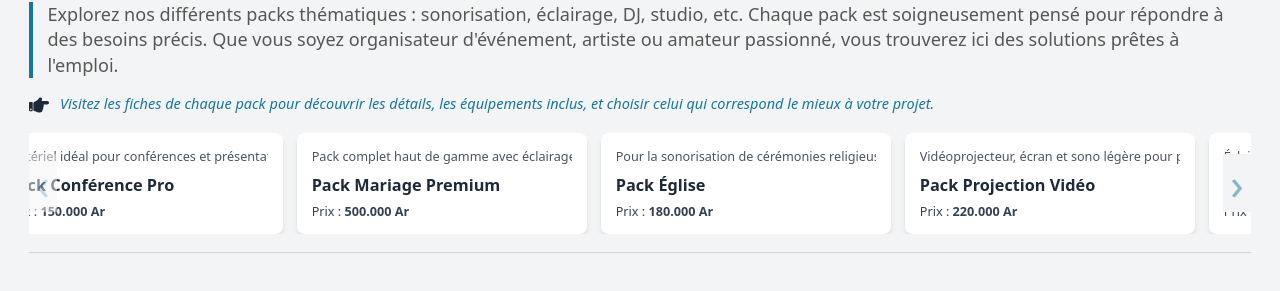
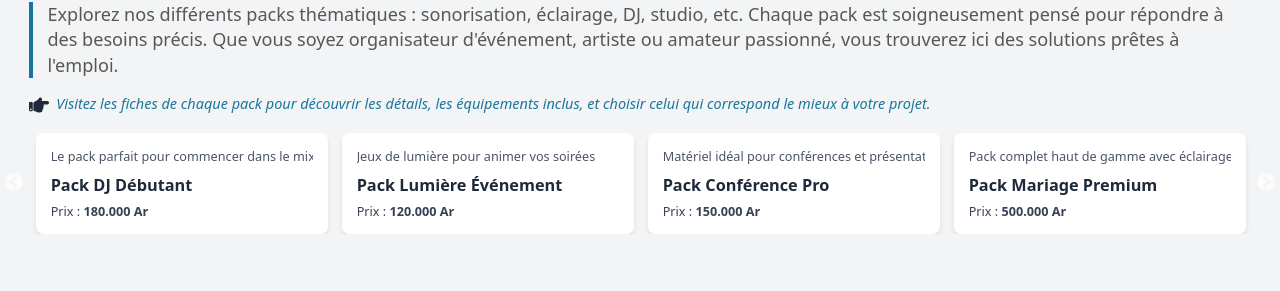
Before and after one commit to Ngitangita/beloyalit-Reservation-Sono, a React (Vite) app: page / in a window 1280 px wide. Shown: the part 486-777 px from the top of the page. Built offline with nearby package versions, Linux system fonts and the light colour scheme; no server answers.

Commit message:
feat: modifié le slide packs en slick carousel

```diff
--- a/src/components/clientHome/Packs.tsx
+++ b/src/components/clientHome/Packs.tsx
@@ -1,7 +1,9 @@
 import { Link } from "react-router-dom";
 import type { MaterielType } from "~/types/types";
-import { useRef, useState, useEffect, useCallback } from "react";
 import { FaThumbsUp, FaHandPointRight } from "react-icons/fa";
+import Slider from "react-slick";
+import "slick-carousel/slick/slick.css";
+import "slick-carousel/slick/slick-theme.css";
 
 type Props = {
   materiels: (MaterielType & { path: string })[];
@@ -12,52 +14,40 @@ export default function Packs({
   materiels,
   autoScrollIntervalMs = 5000,
 }: Props) {
-  const carouselRef = useRef<HTMLDivElement>(null);
-  const [atStart, setAtStart] = useState(true);
-  const [atEnd, setAtEnd] = useState(false);
-
-  const update = useCallback(() => {
-    const cont = carouselRef.current;
-    if (!cont) return;
-    setAtStart(cont.scrollLeft === 0);
-    setAtEnd(cont.scrollLeft + cont.clientWidth >= cont.scrollWidth - 1);
-  }, []);
-
-  useEffect(() => {
-    const c = carouselRef.current;
-    if (!c) return;
-    c.addEventListener("scroll", update);
-    update();
-    return () => c.removeEventListener("scroll", update);
-  }, [update]);
-
-  const scrollBy = useCallback((amt: number) => {
-    carouselRef.current?.scrollBy({ left: amt, behavior: "smooth" });
-  }, []);
-
-  const scroll = useCallback(
-    (dir: "prev" | "next") => {
-      const cont = carouselRef.current;
-      if (!cont) return;
-      scrollBy(
-        dir === "next" ? cont.clientWidth * 0.8 : -cont.clientWidth * 0.8
-      );
+  const settings = {
+    dots: false,
+    infinite: true,
+    speed: 500,
+    slidesToShow: 4,
+    slidesToScroll: 1,
+    autoplay: true,
+    autoplaySpeed: autoScrollIntervalMs,
+    arrows: true,
+    responsive: [
+      {
+        breakpoint: 1024,
+        settings: {
+          slidesToShow: 2,
         },
-    [scrollBy]
-  );
-
-  useEffect(() => {
-    const id = setInterval(() => {
-      const cont = carouselRef.current;
-      if (!cont) return;
-      if (cont.scrollLeft + cont.clientWidth >= cont.scrollWidth - 1) {
-        scrollBy(-cont.scrollLeft);
-      } else {
-        scroll("next");
-      }
-    }, autoScrollIntervalMs);
-    return () => clearInterval(id);
-  }, [autoScrollIntervalMs, scroll, scrollBy]);
+      },
+      {
+        breakpoint: 640,
+        settings: {
+          slidesToShow: 1,
+        },
+      },
+    ],
+    nextArrow: (
+      <div className="text-4xl sm:text-5xl p-1 sm:p-2 text-[#18769C]/50 bg-[#F3F4F6] hover:bg-[#1E2939] hover:text-[#18769C] rounded-full cursor-pointer z-10">
+        ›
+      </div>
+    ),
+    prevArrow: (
+      <div className="text-4xl sm:text-5xl p-1 sm:p-2 text-[#18769C]/50 bg-[#F3F4F6] hover:bg-[#1E2939] hover:text-[#18769C] rounded-full cursor-pointer z-10">
+        ‹
+      </div>
+    ),
+  };
 
   return (
     <div className="px-8">
@@ -73,23 +63,20 @@ export default function Packs({
           l'emploi.
         </p>
         <p className="italic text-sm sm:text-base">
-          <FaHandPointRight size={20} className="inline mr-2 text-[#1E2939]" />{" "}
+          <FaHandPointRight size={20} className="inline mr-2 text-[#1E2939]" />
           Visitez les fiches de chaque pack pour découvrir les détails, les
           équipements inclus, et choisir celui qui correspond le mieux à votre
           projet.
         </p>
       </div>
-      <div className="relative flex items-center border-b border-gray-300 pt-5 pb-5">
-        <div
-          id="carousel"
-          ref={carouselRef}
-          className="overflow-x-auto whitespace-nowrap scroll-smooth pl-2 pr-2 sm:pl-6 sm:pr-6"
-        >
+
+      <div className="relative pt-5 pb-5">
+        <Slider {...settings}>
           {materiels.map((m) => (
+            <div key={m.id} className="px-2">
               <Link
-              key={m.id}
                 to={`/pack-detail/${m.id}`}
-              className="inline-block w-64 sm:w-56 md:w-64 lg:w-72 xl:w-80 mx-2"
+                className="block w-full h-full"
               >
                 <div className="rounded-lg p-4 shadow-md hover:scale-105 transition duration-300 ease-in-out bg-white hover:shadow-lg group">
                   <p className="text-sm text-gray-600 line-clamp-2 group-hover:text-[#18769C] truncate">
@@ -103,32 +90,9 @@ export default function Packs({
                   </p>
                 </div>
               </Link>
+            </div>
           ))}
-        </div>
-
-        <button
-          onClick={() => scroll("prev")}
-          disabled={atStart}
-          className={`
-        absolute left-0 top-1/2 transform -translate-y-1/2 text-4xl sm:text-5xl p-1 sm:p-2 btn btn-circle text-[#18769C]/50 bg-[#F3F4F6]
-        hover:bg-[#1E2939] hover:text-[#18769C]
-        ${atStart ? "opacity-50 cursor-not-allowed" : ""}
-      `}
-        >
-          ‹
-        </button>
-
-        <button
-          onClick={() => scroll("next")}
-          disabled={atEnd}
-          className={`
-        absolute right-0 top-1/2 transform -translate-y-1/2 text-4xl sm:text-5xl p-1 sm:p-2 btn btn-circle text-[#18769C]/50 bg-[#F3F4F6]
-        hover:bg-[#1E2939] hover:text-[#18769C]
-        ${atEnd ? "opacity-50 cursor-not-allowed" : ""}
-      `}
-        >
-          ›
-        </button>
+        </Slider>
       </div>
     </div>
   );
--- a/src/pages/client/basket.tsx
+++ b/src/pages/client/basket.tsx
@@ -133,7 +133,7 @@ export default function Basket() {
                 link: "/sign-in",
               },
               {
-                title: "Vous n’avez pas encore de compte ?",
+                title: "Vous n'avez pas encore de compte ?",
                 subtitle: "Inscrivez-vous !",
                 text: "Sauvegardez votre panier et recevez nos promos.",
                 buttonText: "Je crée mon compte",
```
Lines whose indentation alone changed are shown as unchanged.
